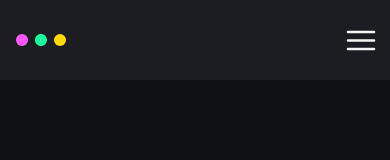
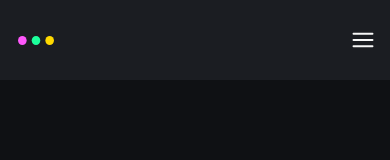
Before and after one commit to qodql/vue-portfolio, a Vue app: page / in a window 390 px wide. Shown: the top 160 px of the page. Built offline with nearby package versions, Linux system fonts and the light colour scheme; a web font is replaced by a local one.

Commit message:
header responsive final

```diff
--- a/src/assets/styles/Header.scss
+++ b/src/assets/styles/Header.scss
@@ -13,13 +13,18 @@
         box-shadow: 0 2px 4px rgba(0,0,0,0.2);
     }
     .hamburger{
-        width: 28px;
-        height: 20px;
+        width: 22px;
+        height: 16px;
         border: none;
         display: none;
+        align-items: center;
         background-color: transparent;
         background-repeat: no-repeat;
         cursor: pointer;
+        img {
+            width: 100%;
+            height: 100%;
+        }
     }
     .header-inner {
         width: var(--pc);
@@ -66,6 +71,16 @@
             .hamburger{
                 display: flex;
             }
+            .logo-container {
+                width: 40px;
+                a {
+                    h1 {
+                        background-size: 36px;
+                        background-repeat: no-repeat;
+                        background-position: center;
+                    }
+                }
+            }
             .nav {
                 display: none;
                 &.open {
```
